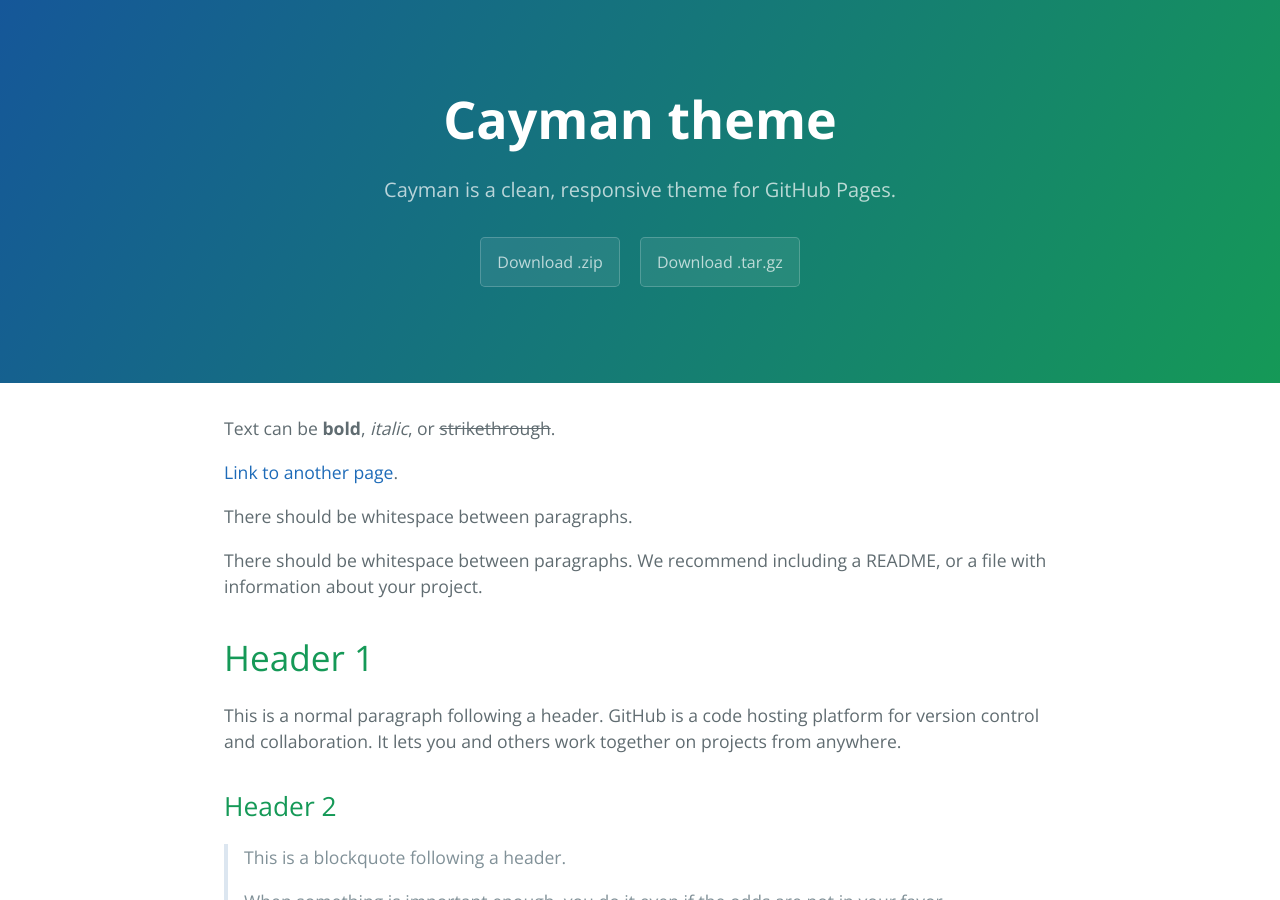
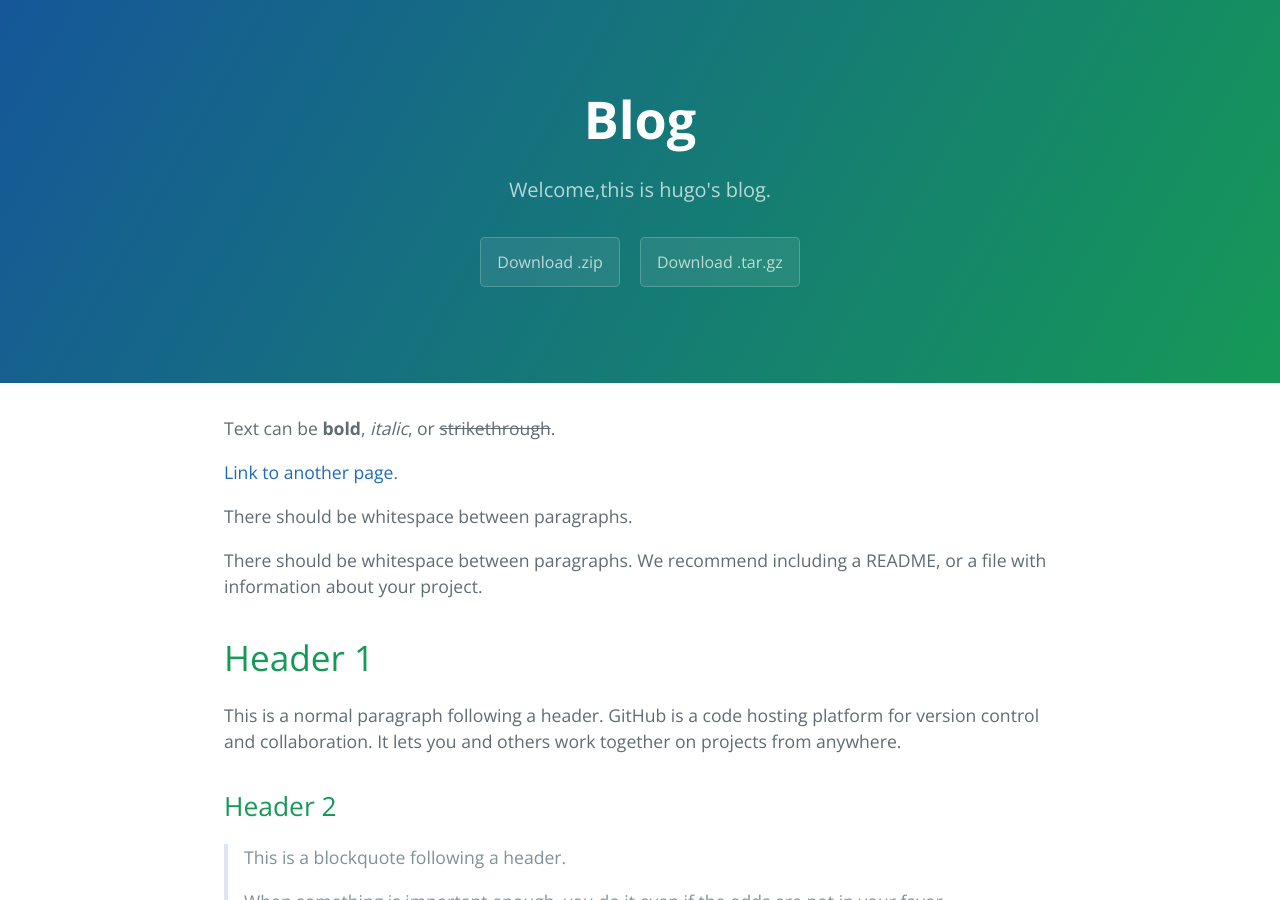
Before and after one commit to Hugo1030/Hugo1030.github.io, a Jekyll site: the page built from index.md, in a window 1280 px wide and 900 px high. Built offline with Jekyll 4.4.1, drawn with Linux system fonts in a browser that asks for light colours.

Commit message:
change the title

```diff
--- a/_config.yml
+++ b/_config.yml
@@ -1,5 +1,5 @@
-title: Cayman theme
-description: Cayman is a clean, responsive theme for GitHub Pages.
+title: Blog
+description: Welcome,this is hugo's blog.
 show_downloads: true
 google_analytics:
 theme: jekyll-theme-cayman
--- a/_layouts/default.html
+++ b/_layouts/default.html
@@ -1,5 +1,5 @@
 <!DOCTYPE html>
-<html lang="{{ site.lang | default: "en-US" }}">
+<html lang="{{ site.lang | default: "zh-cn" }}">
   <head>
     <meta charset="UTF-8">
 
```
